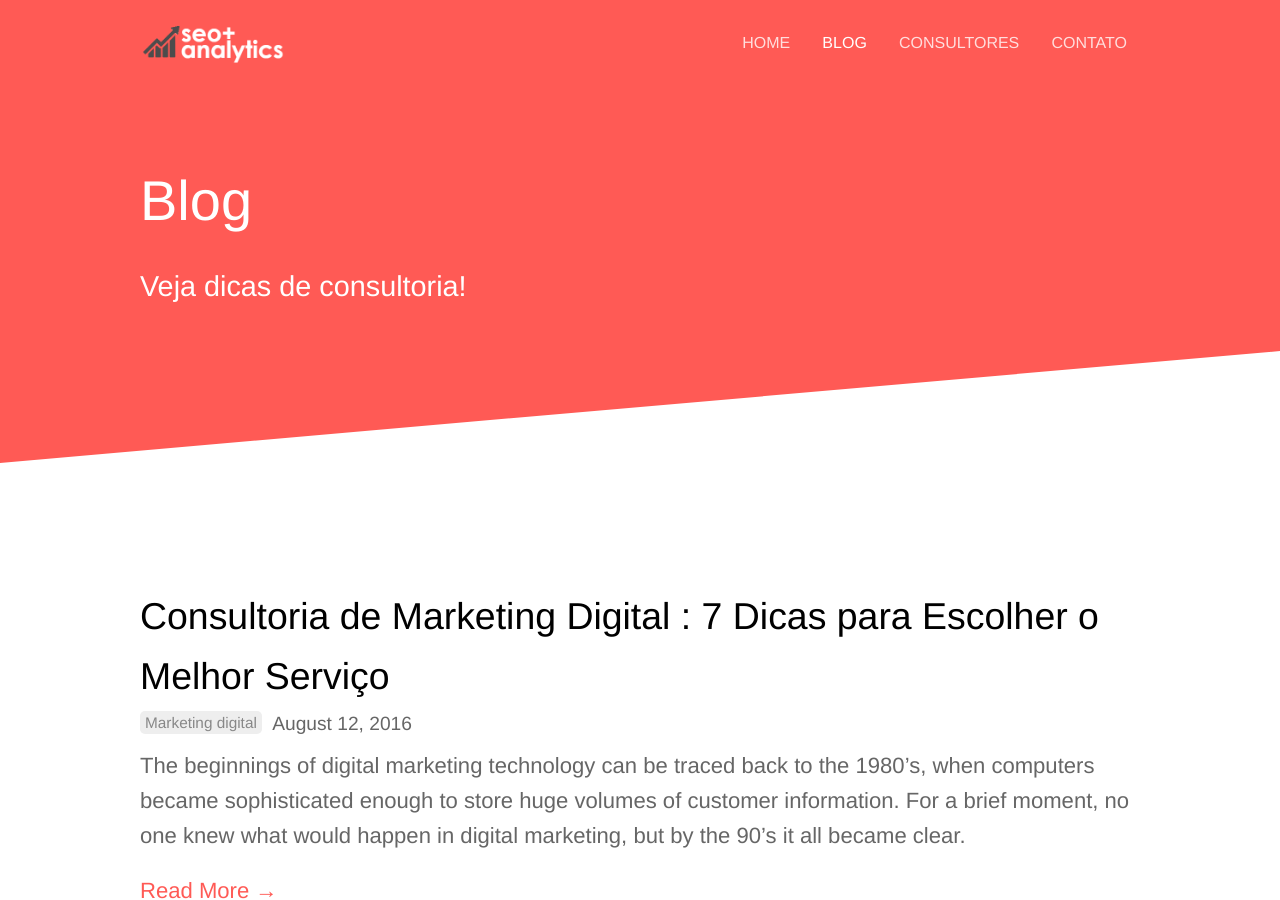
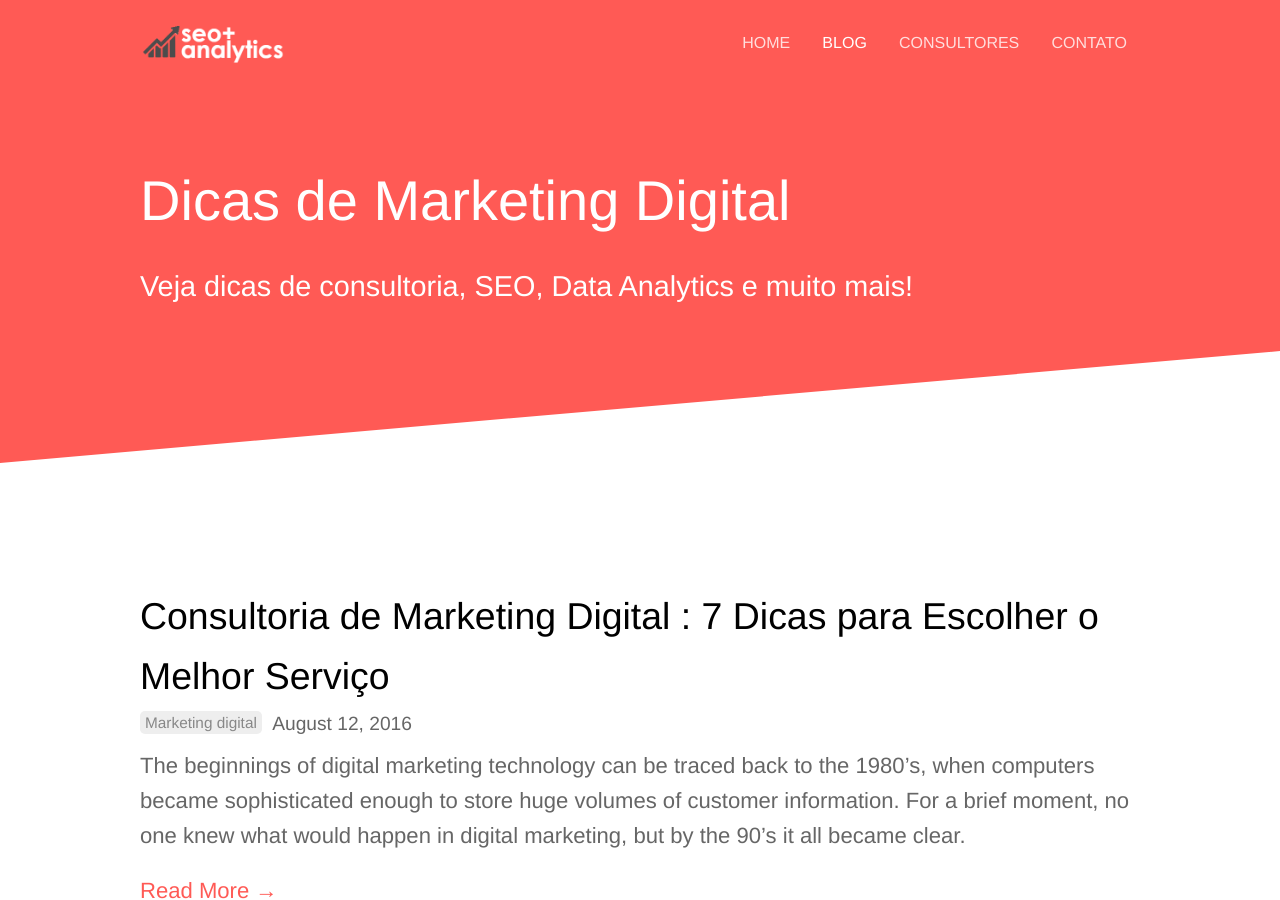
Before and after one commit to seoanalytics/seoanalytics.github.io, a Jekyll site: the page built from blog/index.html, in a window 1280 px wide and 900 px high. Built offline with Jekyll 4.4.1, drawn with Linux system fonts in a browser that asks for light colours; the list of posts is cut into pages by our own code.

Commit message:
Updated 'blog/index.html' via CloudCannon

```diff
--- a/blog/index.html
+++ b/blog/index.html
@@ -1,8 +1,8 @@
 ---
 layout: page
 title: Consultoria de SEO e Data Analytics | Blog
-heading: Blog
-subtitle: Veja dicas de consultoria!
+heading: Dicas de Marketing Digital
+subtitle: Veja dicas de consultoria, SEO, Data Analytics e muito mais!
 ---
 
 <section class="diagonal">
```
